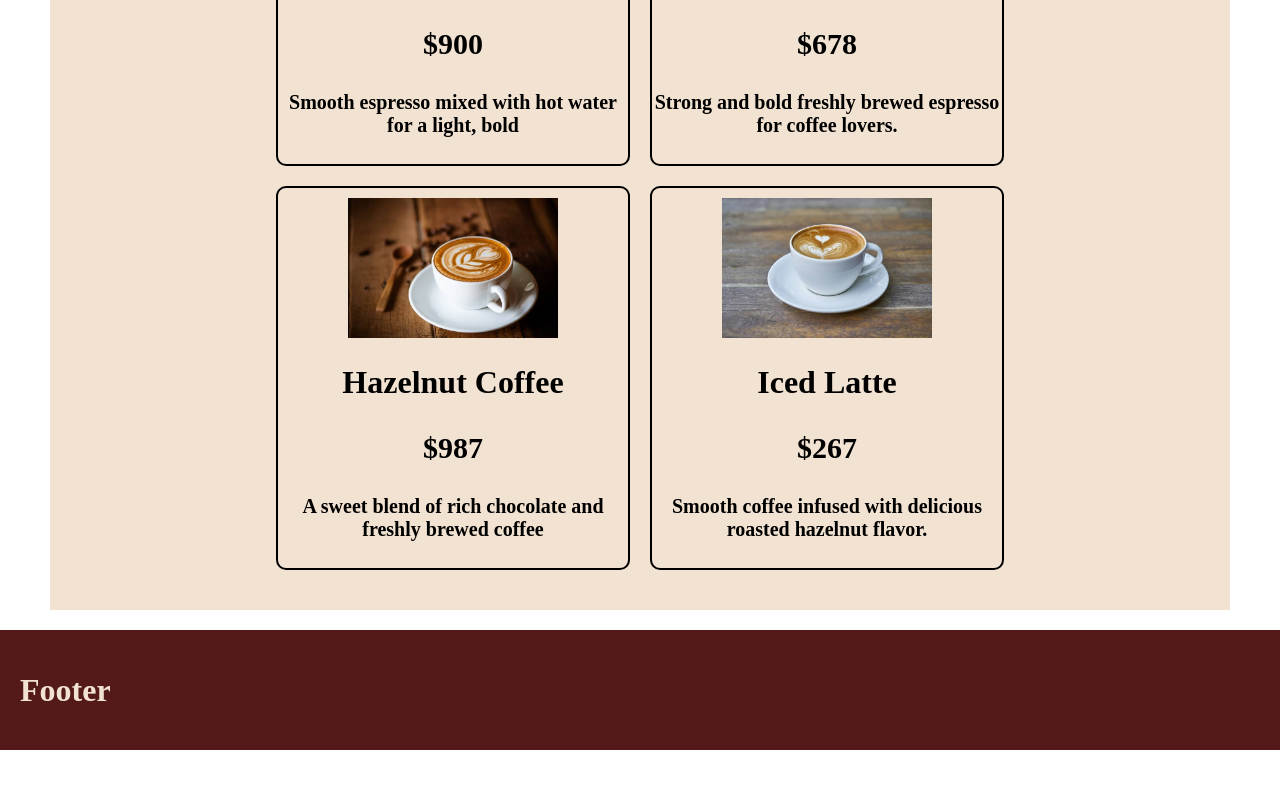
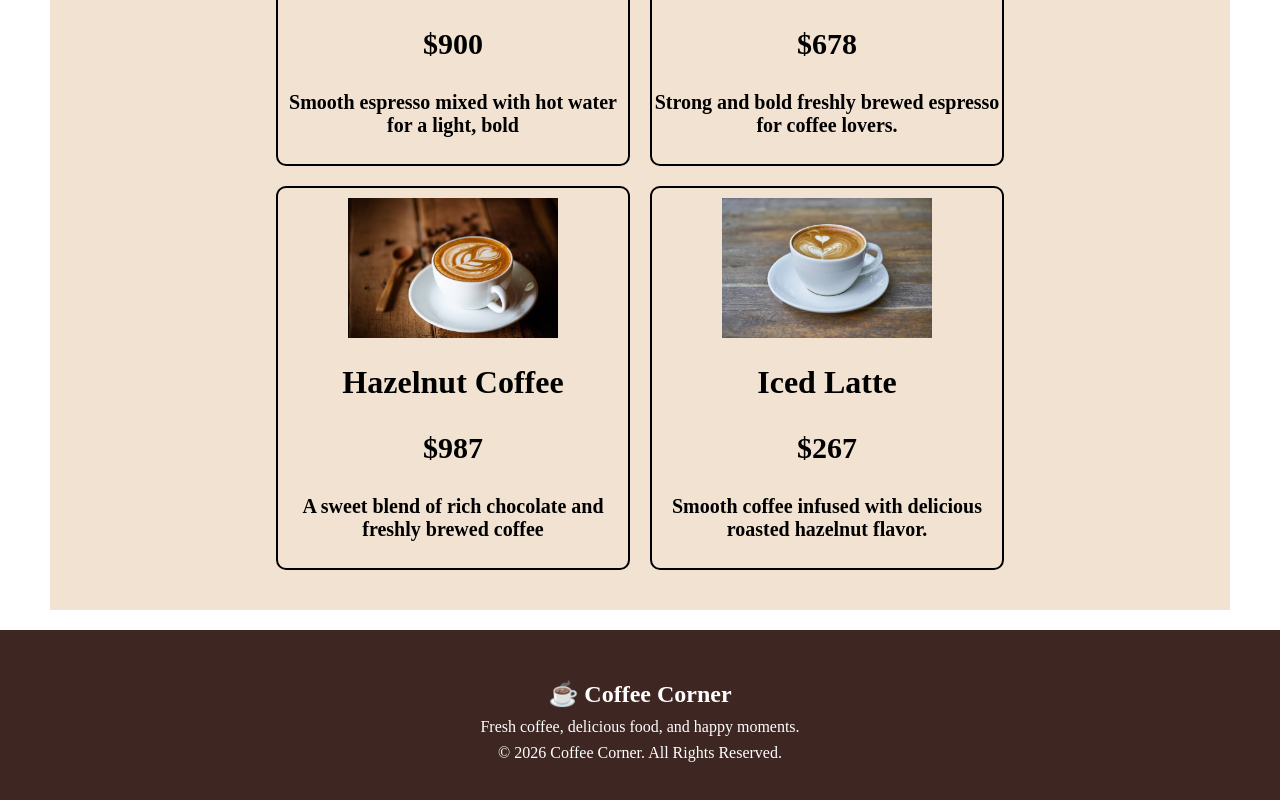
Before and after one commit to sejal173/cafe-coffee, a React (Vite) app: page / in a window 1280 px wide. Shown: the part 1332-2132 px from the top of the page. Before the commit the page ends 2082 px from the top, so only its background shows below. Built offline with nearby package versions, Linux system fonts and the light colour scheme.

Commit message:
create a simple footer

```diff
--- a/src/components/Footer/Footer.css
+++ b/src/components/Footer/Footer.css
@@ -3,3 +3,17 @@
     padding: 20px;
     color: #F1E2D1;
 }
+.footer {
+  text-align: center;
+  padding: 30px;
+  background-color: #3e2723;
+  color: white;
+}
+
+.footer h2 {
+  margin-bottom: 10px;
+}
+
+.footer p {
+  margin: 8px 0;
+}
--- a/src/components/Footer/Footer.jsx
+++ b/src/components/Footer/Footer.jsx
@@ -1,10 +1,15 @@
 import "./Footer.css";
 
-function Footer(){
-    return(
-        <div className="footer-container">
-                <h1>Footer</h1>
-        </div>
-    );
+function Footer() {
+  return (
+    <footer className="footer">
+      <h2>☕ Coffee Corner</h2>
+
+      <p>Fresh coffee, delicious food, and happy moments.</p>
+
+      <p>© 2026 Coffee Corner. All Rights Reserved.</p>
+    </footer>
+  );
 }
+
 export default Footer;
--- a/src/views/OurServices/OurServices.jsx
+++ b/src/views/OurServices/OurServices.jsx
@@ -8,7 +8,8 @@ function OurServices(){
         <>
         <Navbar active="ourservices"/>
             <BodyContainer>
-               <PageTitle subtitle="This is OurService "/>
+               <PageTitle title="“What We Offer” "/>
+               <PageTitle subtitle="From freshly brewed coffee to delicious food, we’re here to make every visit special."/>
 
 
             </BodyContainer>
```
